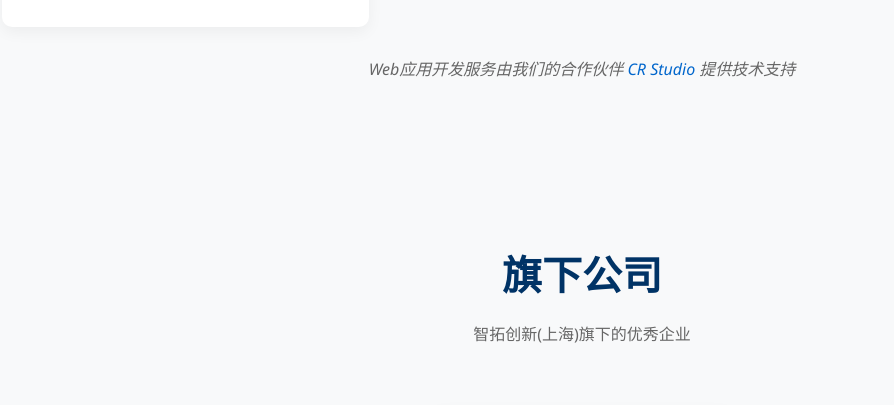
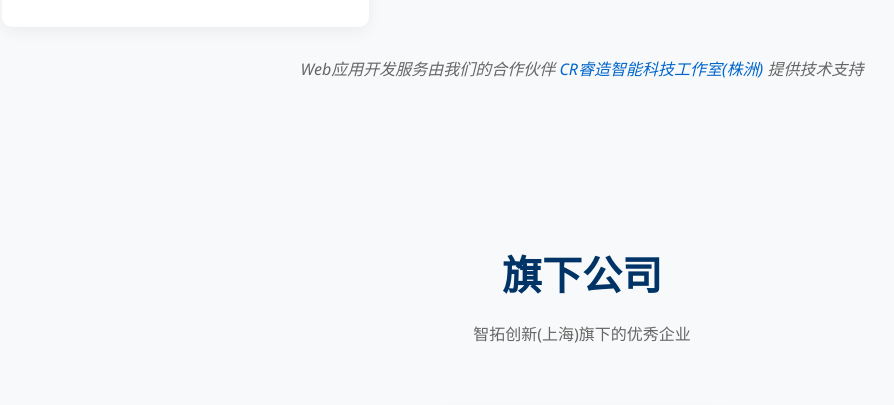
Before and after one commit to wisnovate/wisnovate, a plain HTML site: page index.html in a window 1280 px wide. Shown: the part 2347-2752 px from the top of the page, without its empty margins (58-952 px from the left). Drawn offline with nearby package versions, Linux system fonts and the light colour scheme.

Commit message:
Add files via upload

```diff
--- a/index.html
+++ b/index.html
@@ -481,7 +481,7 @@
                 </div>
             </div>
             <div class="partner-note">
-                <p>Web应用开发服务由我们的合作伙伴 <a href="https://www.crstudio.com.cn/" target="_blank">CR Studio</a> 提供技术支持</p>
+                <p>Web应用开发服务由我们的合作伙伴 <a href="https://www.crstudio.com.cn/" target="_blank">CR睿造智能科技工作室(株洲)</a> 提供技术支持</p>
             </div>
         </div>
     </section>
```
